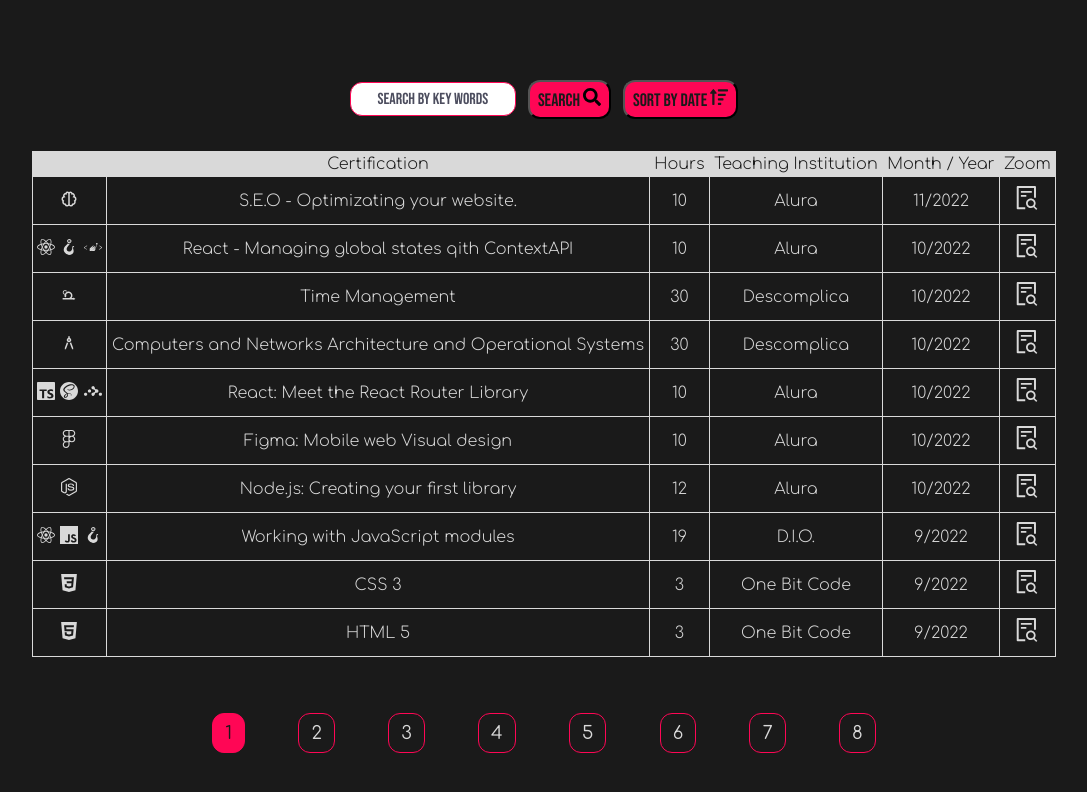
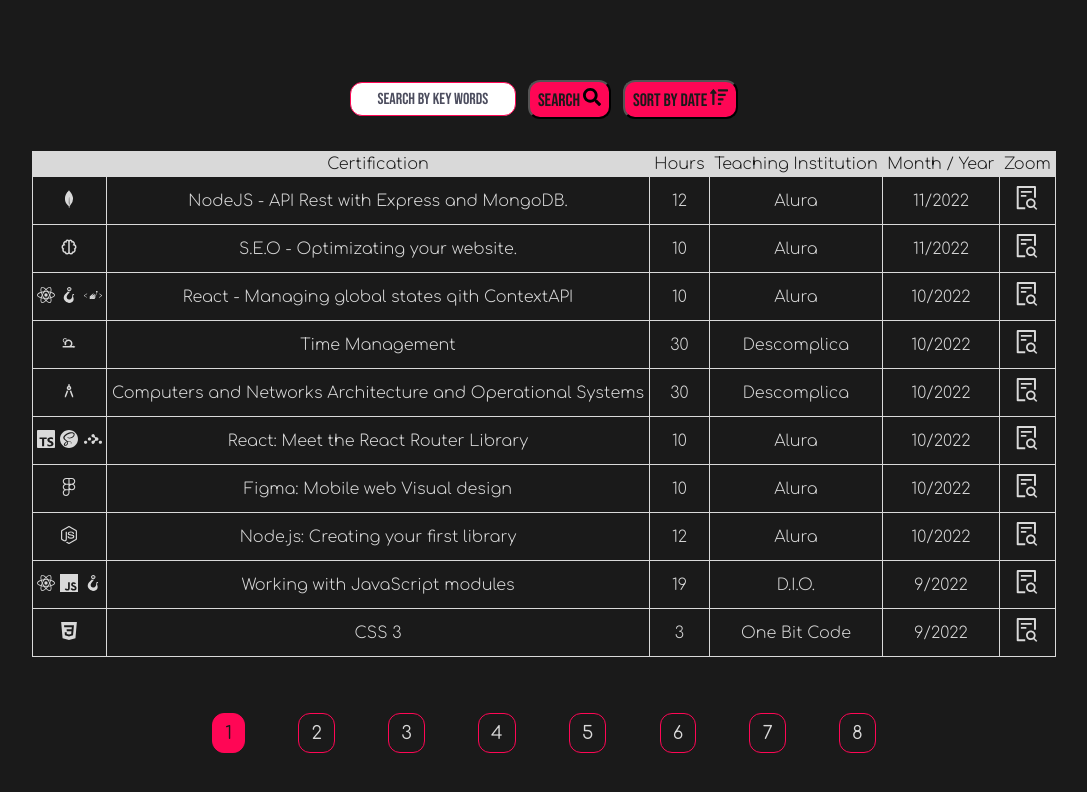
Before and after one commit to rmachado55/portfolio, a React (Create React App) app: page /en in a window 1280 px wide. Shown: the part 5724-6516 px from the top of the page, without its empty margins (96-1183 px from the left). Built offline with nearby package versions, Linux system fonts and the light colour scheme; no server answers.

Commit message:
+2 Certificates

```diff
--- a/src/pages/Home/Courses/Table/CertificatesList.js
+++ b/src/pages/Home/Courses/Table/CertificatesList.js
@@ -753,4 +753,14 @@
     "id" : "075",
     "Month": "11"
 },
+{
+    "area": ["MONGO", "EXPRESS", "API"],
+    "hours": "12",
+    "/pt": "NodeJS - API Rest com Express e MongoDB.",
+    "/en": "NodeJS - API Rest with Express and MongoDB.",
+    "/es": "NodeJS - API Rest con Express y MongoDB",
+    "school": "Alura",
+    "id" : "076",
+    "Month": "11"
+},
 ]
```
Also changed, not shown: public/assets/img/certificates/075.png (added), public/assets/img/certificates/076.png (added).
